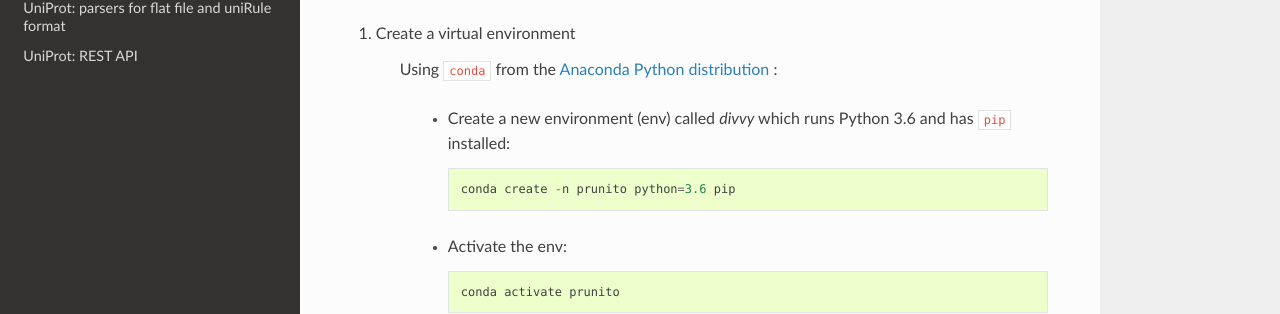
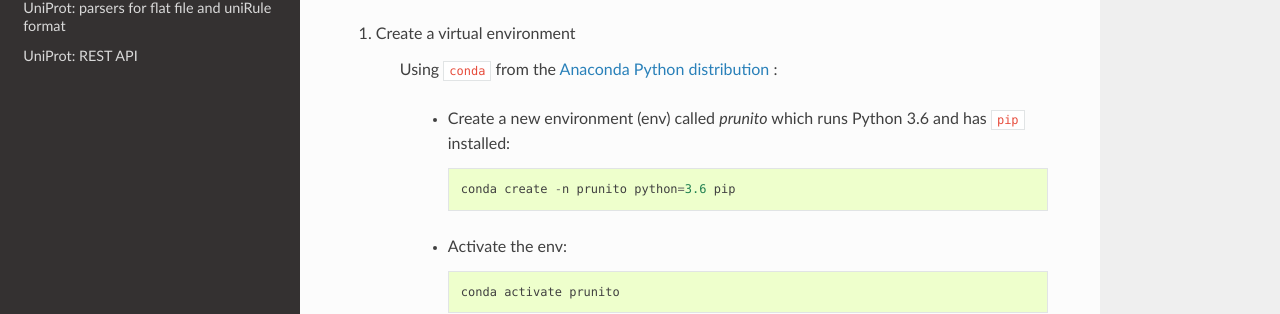
Before and after one commit to kp14/prunito, a Sphinx documentation site: the page built from docs/source/installation.rst, in a window 1280 px wide and 1371 px high. Shown: the part 234-548 px from the top of the window. Built offline with Sphinx 7.4.7 and the Read the Docs theme 2.0.0, drawn with Linux system fonts in a browser that asks for light colours.

Commit message:
Fix typo in docs.

```diff
--- a/docs/source/installation.rst
+++ b/docs/source/installation.rst
@@ -12,7 +12,7 @@ As usual, it probably best to install prunito and its dependencies into a dedica
 
     Using ``conda`` from the `Anaconda Python distribution <https://www.continuum.io/downloads>`_ :
 
-        * Create a new environment (env) called *divvy* which runs Python 3.6 and has ``pip`` installed::
+        * Create a new environment (env) called *prunito* which runs Python 3.6 and has ``pip`` installed::
 
             conda create -n prunito python=3.6 pip
 
```
